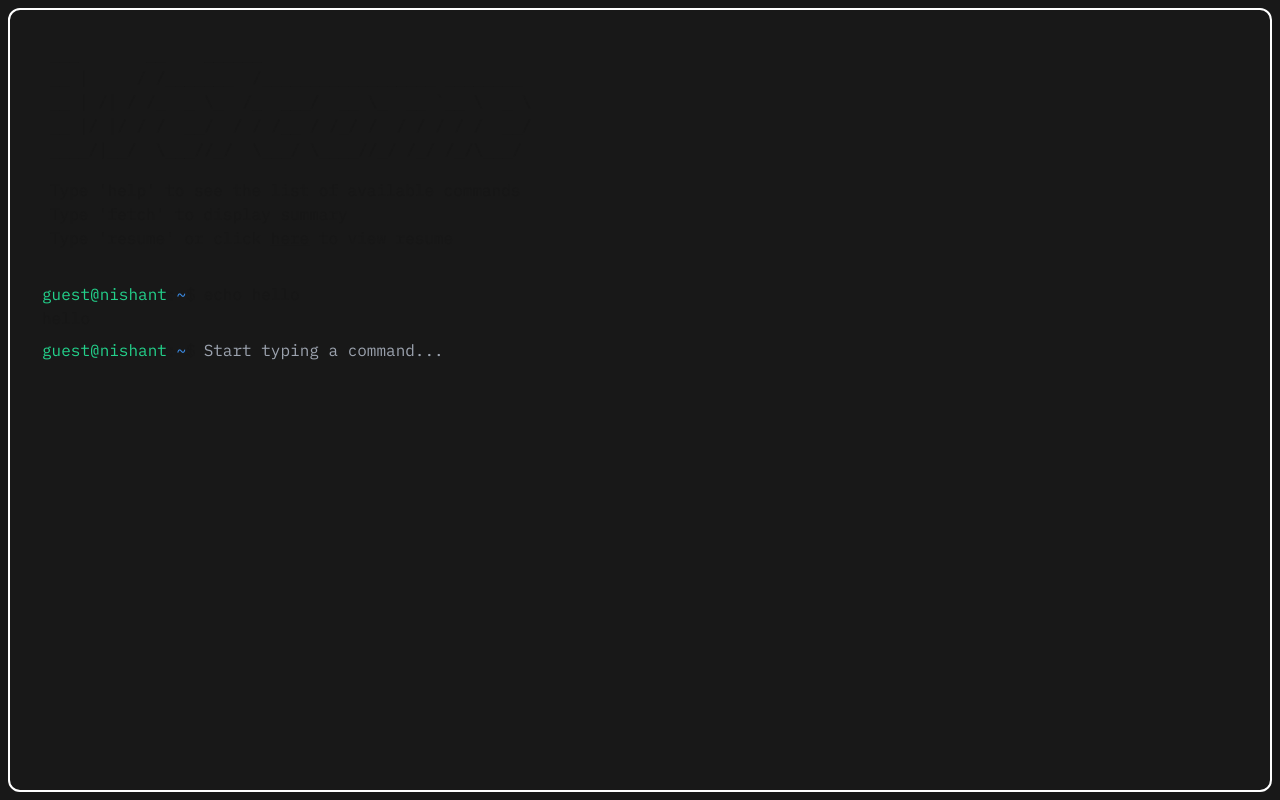
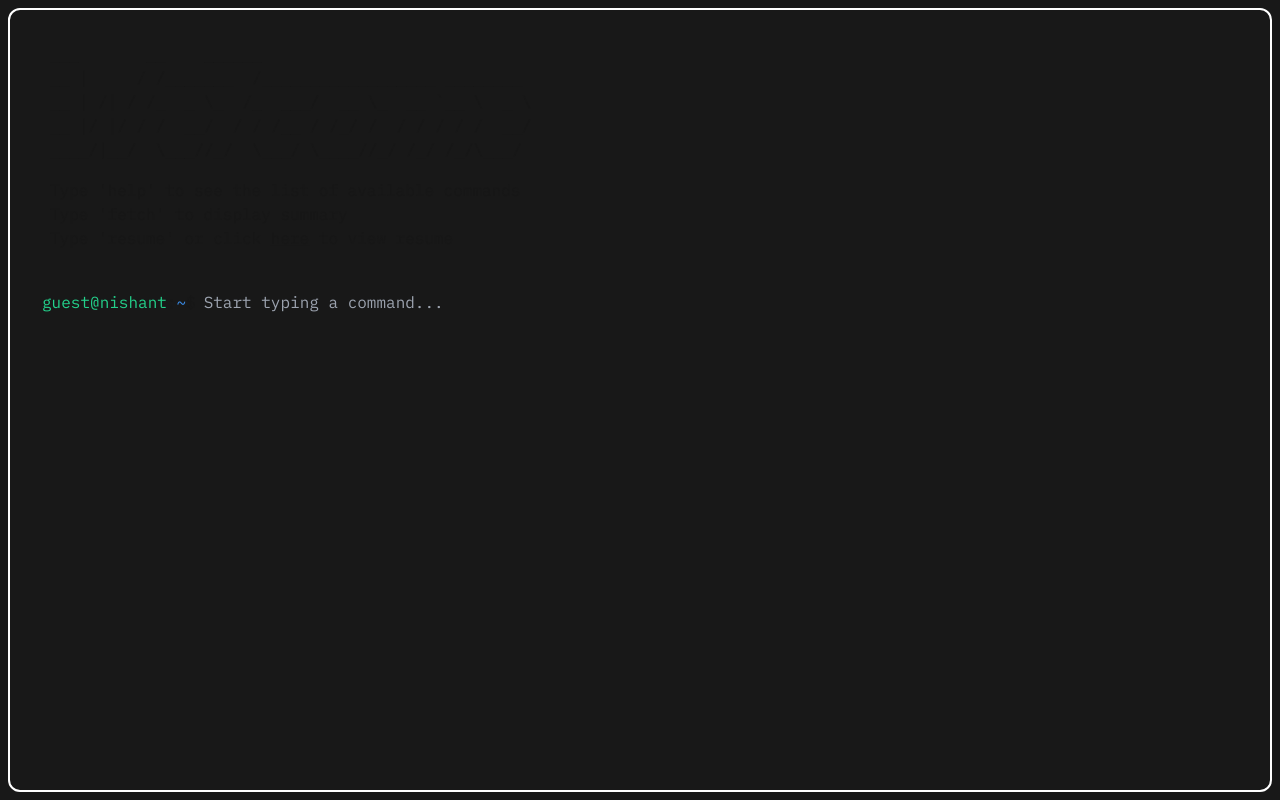
Before and after one commit to Nishantdd/portfolio, a Next.js app: page / in a window 1280 px wide. Built offline with nearby package versions, Linux system fonts and the light colour scheme.

Commit message:
Update scaling for fadeout in home

```diff
--- a/src/app/(Home)/page.module.css
+++ b/src/app/(Home)/page.module.css
@@ -8,7 +8,7 @@
 
 .fadeOut {
     opacity: 0;
-    transform: scale(0.9);
+    transform: scale(0.8);
     transition: all 0.5s ease-out;
 }
 
--- a/src/components/Terminal.tsx
+++ b/src/components/Terminal.tsx
@@ -6,7 +6,7 @@ import React, { useState } from 'react';
 
 function Terminal() {
     const [userInput, setUserInput] = useState('');
-    const [prevQueries, setPrevQueries] = useState<query[]>([{ command: 'echo hello', output: 'hello' }]);
+    const [prevQueries, setPrevQueries] = useState<query[]>([]);
 
     const handleCommand = async (e: React.FormEvent) => {
         e.preventDefault();
```
